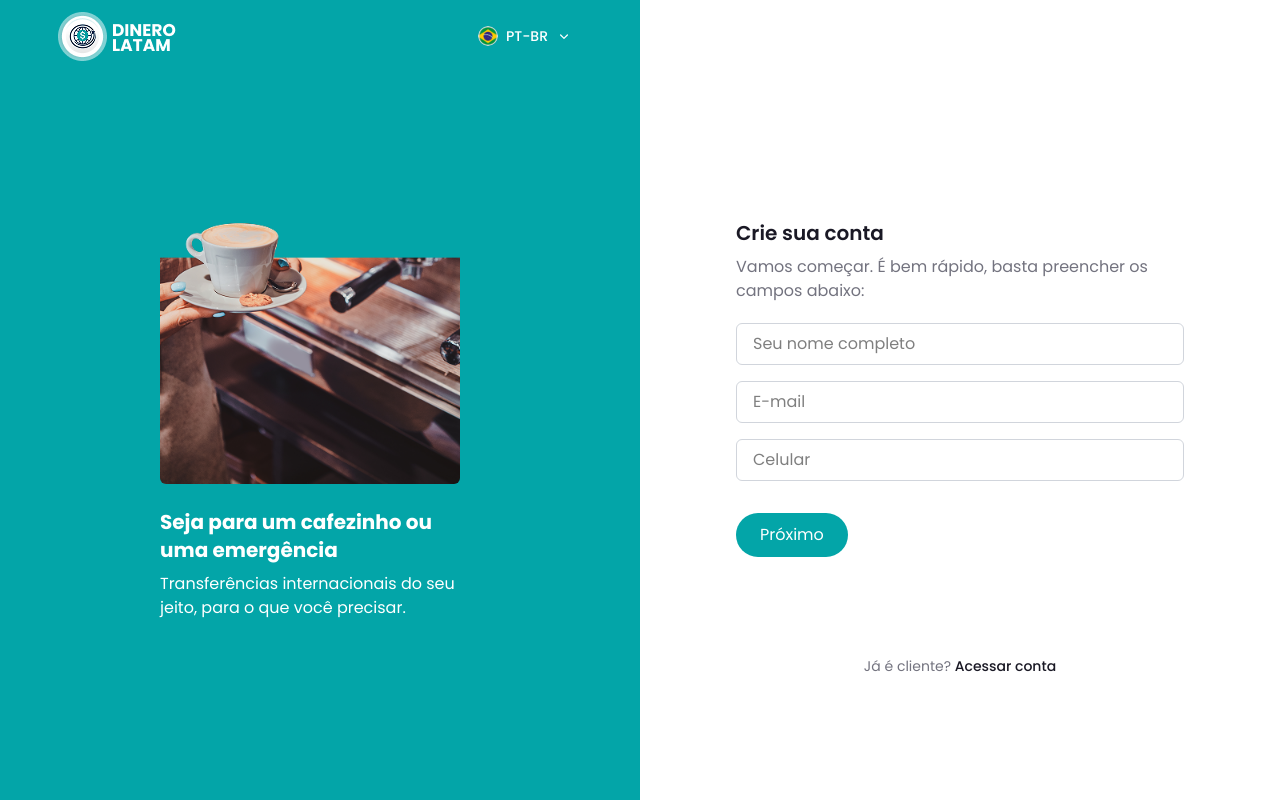
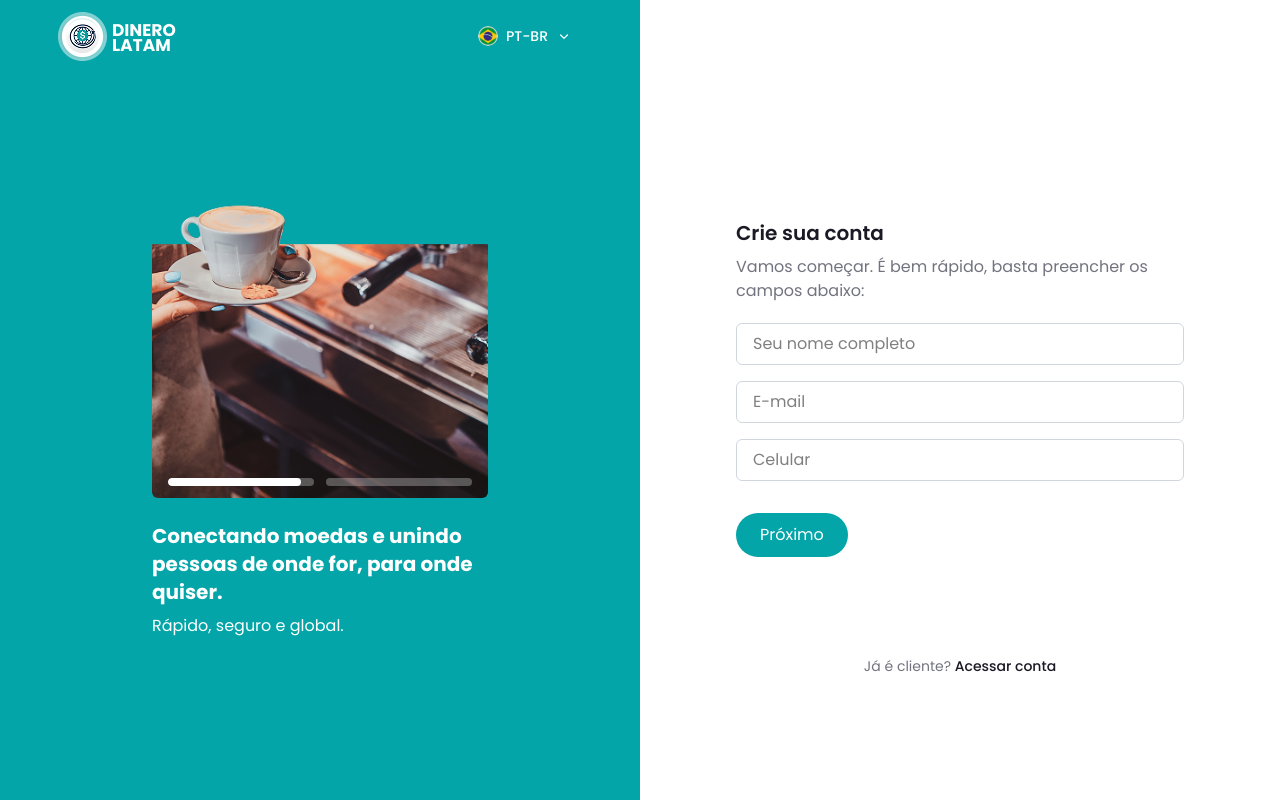
Before and after one commit to thaynathauany/FrontTailwind, a Next.js app: page /sign-up in a window 1280 px wide. Built offline with nearby package versions, Linux system fonts and the light colour scheme.

Commit message:
feat: basse carrossel paginas de criação de conta e login

```diff
--- a/src/app/login/page.tsx
+++ b/src/app/login/page.tsx
@@ -4,36 +4,34 @@ import { useState } from "react";
 import StepOne from "./steps/StepOne";
 import StepTwo from "./steps/StepTwo";
 import StepThree from "./steps/StepThree";
-import Container from "@/components/ui/Container";
 import AuthHeader from "@/components/layout/AuthHeader.tsx/page";
-import { useTranslations } from "next-intl";
+import SignInBannerCarousel from "@/components/ui/AutoStepperCarousel";
 
 
 export default function SignUpPage() {
   const [step, setStep] = useState(1);
-  const t = useTranslations("SignIn");
-
   return (
     <div className="flex flex-col lg:flex-row min-h-screen">
       {/* Lado esquerdo */}
       <div className="flex flex-col justify-start px-4 pb-6 sm:px-6 sm:pb-8 bg-secondary text-white w-full lg:w-1/2">
         <AuthHeader />
         <div className="flex items-center justify-center px-0 py-0 sm:px-6 lg:flex-1">
-          <Container className="p-0">
-            <img
-              src="/images/destaques/Mobile_Banner_Cafe.png"
-              alt="Cafezinho"
-              className="w-full max-w-[300px] h-auto rounded-md mb-6 mx-auto lg:mx-0"
-            />
-            <div className="flex flex-col space-y-2 text-center lg:text-left w-full max-w-xs mx-auto lg:mx-0">
-              <h2 className="text-xl font-bold">
-                {t("signinBannerTitle")}
-              </h2>
-              <p className="text-base">
-                {t("signinBannerDescription")}
-              </p>
-            </div>
-          </Container>
+          <SignInBannerCarousel
+            slides={[
+              {
+                id: "cafe",
+                image: "/images/destaques/Mobile_Banner_Cafe.png",
+                alt: "Cafezinho",
+              },
+              {
+                id: "emergency",
+                image: "/images/destaques/Mobile_Sobre_Banner_01.png",
+                alt: "Emergência",
+              },
+            ]}
+            ns="Carousel"
+            intervalMs={6000}
+          />
         </div>
       </div>
 
--- a/src/app/sign-up/page.tsx
+++ b/src/app/sign-up/page.tsx
@@ -4,36 +4,34 @@ import { useState } from "react";
 import StepOne from "./steps/StepOne";
 import StepTwo from "./steps/StepTwo";
 import StepThree from "./steps/StepThree";
-import Container from "@/components/ui/Container";
 import AuthHeader from "@/components/layout/AuthHeader.tsx/page";
-import { useTranslations } from "next-intl";
+import SignInBannerCarousel from "@/components/ui/AutoStepperCarousel";
 
 
 export default function SignUpPage() {
     const [step, setStep] = useState(1);
-    const t = useTranslations("SignUp");
-
     return (
         <div className="flex flex-col lg:flex-row min-h-screen">
             {/* Lado esquerdo */}
             <div className="flex flex-col justify-start px-4 pb-6 sm:px-6 sm:pb-8 bg-secondary text-white w-full lg:w-1/2">
                 <AuthHeader />
                 <div className="flex items-center justify-center px-0 py-0 sm:px-6 lg:flex-1">
-                    <Container className="p-0">
-                        <img
-                            src="/images/destaques/Mobile_Banner_Cafe.png"
-                            alt="Cafezinho"
-                            className="w-full max-w-[300px] h-auto rounded-md mb-6 mx-auto lg:mx-0"
-                        />
-                        <div className="flex flex-col space-y-2 text-center lg:text-left w-full max-w-xs mx-auto lg:mx-0">
-                            <h2 className="text-xl font-bold">
-                                {t("signupBannerTitle")}
-                            </h2>
-                            <p className="text-base">
-                                {t("signupBannerDescription")}
-                            </p>
-                        </div>
-                    </Container>
+                    <SignInBannerCarousel
+                        slides={[
+                            {
+                                id: "cafe",
+                                image: "/images/destaques/Mobile_Banner_Cafe.png",
+                                alt: "Cafezinho",
+                            },
+                            {
+                                id: "emergency",
+                                image: "/images/destaques/Mobile_Sobre_Banner_01.png",
+                                alt: "Emergência",
+                            },
+                        ]}
+                        ns="Carousel"
+                        intervalMs={6000}
+                    />
                 </div>
             </div>
 
--- a/src/components/layout/Header/Header.tsx
+++ b/src/components/layout/Header/Header.tsx
@@ -22,10 +22,7 @@ export default function Header() {
   const [isScrolled, setIsScrolled] = useState(false);
 
   useEffect(() => {
-    const handleScroll = () => {
-      setIsScrolled(window.scrollY > 10);
-    };
-
+    const handleScroll = () => setIsScrolled(window.scrollY > 10);
     window.addEventListener("scroll", handleScroll);
     return () => window.removeEventListener("scroll", handleScroll);
   }, []);
@@ -40,21 +37,9 @@ export default function Header() {
   ];
 
   const profileItems = [
-    {
-      label: t("profile"),
-      href: "#",
-      img: "/images/icones/minha-area.png",
-    },
-    {
-      label: t("send_money"),
-      href: "/settings",
-      img: "/images/icones/transferencia.png",
-    },
-    {
-      label: t("signOut"),
-      href: "#",
-      img: "/images/icones/sair.png",
-    },
+    { label: t("profile"), href: "#", img: "/images/icones/minha-area.png" },
+    { label: t("send_money"), href: "/settings", img: "/images/icones/transferencia.png" },
+    { label: t("signOut"), href: "#", img: "/images/icones/sair.png" },
   ];
 
   return (
@@ -71,13 +56,13 @@ export default function Header() {
               />
             </Link>
 
-            <nav className="hidden md:flex gap-x-8 text-sm font-semibold text-gray-700">
+            {/* Desktop nav (apenas >= lg) */}
+            <nav className="hidden lg:flex gap-x-8 text-sm font-semibold text-gray-700">
               {navigation.map((item) => (
                 <a
                   key={item.name}
                   href={item.href}
-                  className={`text-base font-medium ${pathname === item.href ? "text-secondary" : "text-black"
-                    } hover:text-secondary`}
+                  className={`text-base font-medium ${pathname === item.href ? "text-secondary" : "text-black"} hover:text-secondary`}
                 >
                   {item.name}
                 </a>
@@ -87,8 +72,8 @@ export default function Header() {
 
           {/* Área da direita (botões + menu mobile + usuário) */}
           <div className="flex items-center gap-x-4">
-            {/* Botões Entrar/Cadastrar - visíveis só no desktop */}
-            <div className="hidden md:flex gap-x-2">
+            {/* Botões Entrar/Cadastrar - visíveis só no desktop (>= lg) */}
+            <div className="hidden lg:flex gap-x-2">
               <Link
                 href="/sign-up"
                 className="flex items-center justify-center font-normal w-auto h-[36px] px-3 rounded-[120px] border border-secondary text-secondary"
@@ -105,8 +90,8 @@ export default function Header() {
 
             <LanguageSwitcher />
 
-            {/* aguardando backend */}
-            <Menu as="div" className="relative hidden md:block">
+            {/* Menu do usuário - apenas desktop (>= lg) */}
+            <Menu as="div" className="relative hidden lg:block">
               <MenuButton className="-m-1.5 flex items-center p-1.5 gap-2">
                 <p className="text-small text-black">Renato</p>
                 <div
@@ -123,9 +108,7 @@ export default function Header() {
                     <li key={item.label}>
                       <a
                         href={item.href}
-                        className={`flex flex-row-reverse items-center justify-between gap-2 px-4 py-2 text-sm hover:bg-gray-100 rounded ${item.label === t("signOut")
-                          ? "text-orange"
-                          : "text-black"
+                        className={`flex flex-row-reverse items-center justify-between gap-2 px-4 py-2 text-sm hover:bg-gray-100 rounded ${item.label === t("signOut") ? "text-orange" : "text-black"
                           }`}
                       >
                         <img src={item.img} alt={item.label} className="w-5 h-5" />
@@ -137,11 +120,11 @@ export default function Header() {
               </MenuItems>
             </Menu>
 
-            {/* Botão de menu mobile (visível só no mobile) */}
+            {/* Botão de menu mobile/tablet (visível < lg) */}
             <button
               type="button"
               onClick={() => setMobileMenuOpen(true)}
-              className="md:hidden p-3"
+              className="lg:hidden p-3"
             >
               <span className="sr-only">Abrir menu</span>
               <Bars3Icon aria-hidden="true" className="size-5 text-gray-900" />
@@ -149,12 +132,8 @@ export default function Header() {
           </div>
         </div>
 
-        {/* Mobile menu */}
-        <Dialog
-          open={mobileMenuOpen}
-          onClose={setMobileMenuOpen}
-          className="lg:hidden"
-        >
+        {/* Mobile/Tablet menu (ativo < lg) */}
+        <Dialog open={mobileMenuOpen} onClose={setMobileMenuOpen} className="lg:hidden">
           <div className="fixed inset-0 z-50" />
           <DialogPanel className="fixed inset-y-0 right-0 z-50 w-full overflow-y-auto bg-white px-5 pb-6 sm:ring-1 sm:ring-gray-900/10">
             <div className="max-w-[375px] mx-auto w-full">
@@ -187,7 +166,7 @@ export default function Header() {
                   </a>
                 ))}
 
-                {/* Botões no mobile */}
+                {/* Botões no mobile/tablet */}
                 <div className="flex w-full mt-4 gap-2">
                   <Link
                     href="/login"
--- /dev/null
+++ b/src/components/ui/AutoStepperCarousel.tsx
@@ -0,0 +1,117 @@
+"use client";
+import { useEffect, useMemo, useRef, useState } from "react";
+import { useTranslations } from "next-intl";
+import Container from "@/components/ui/Container";
+
+type Slide = {
+    id: string;
+    image: string;
+    alt?: string;
+};
+
+export default function SignInBannerCarousel({
+    slides,
+    ns,
+    intervalMs = 5000,
+}: {
+    slides: Slide[];
+    ns: string;
+    intervalMs?: number;
+}) {
+    const t = useTranslations(ns);
+    const [index, setIndex] = useState(0);
+    const [progress, setProgress] = useState(0); // 0..1
+    const [playing, setPlaying] = useState(true);
+    const raf = useRef<number | null>(null);
+
+    const reduceMotion = useMemo(
+        () =>
+            typeof window !== "undefined" &&
+            window.matchMedia?.("(prefers-reduced-motion: reduce)")?.matches,
+        []
+    );
+
+    useEffect(() => {
+        const onVis = () => setPlaying(document.visibilityState === "visible");
+        document.addEventListener("visibilitychange", onVis);
+        return () => document.removeEventListener("visibilitychange", onVis);
+    }, []);
+
+    useEffect(() => {
+        if (!playing) return;
+        if (reduceMotion) {
+            const id = setTimeout(
+                () => setIndex((i) => (i + 1) % slides.length),
+                intervalMs
+            );
+            return () => clearTimeout(id);
+        }
+
+        let start = performance.now();
+        const tick = (now: number) => {
+            const elapsed = now - start;
+            const p = Math.min(1, elapsed / intervalMs);
+            setProgress(p);
+            if (p >= 1) {
+                setIndex((i) => (i + 1) % slides.length);
+                start = performance.now();
+                setProgress(0);
+            }
+            raf.current = requestAnimationFrame(tick);
+        };
+        raf.current = requestAnimationFrame(tick);
+        return () => {
+            if (raf.current) cancelAnimationFrame(raf.current);
+        };
+    }, [index, playing, intervalMs, slides.length, reduceMotion]);
+
+    const s = slides[index];
+
+    return (
+        <div className="flex items-center justify-center px-0 py-0 sm:px-6 lg:flex-1">
+            <Container className="p-0">
+                <div
+                    className="relative w-full mx-auto lg:mx-0 rounded-md overflow-hidden mb-6"
+                    onMouseEnter={() => setPlaying(false)}
+                    onMouseLeave={() => setPlaying(true)}
+                >
+                    <img src={s.image} alt={s.alt ?? ""} className="w-full h-auto block" />
+
+                    <div className="absolute left-4 right-4 bottom-3 flex items-center gap-3">
+                        {slides.map((_, i) => {
+                            const isPast = i < index;
+                            const isActive = i === index;
+                            const filled = isPast ? 1 : isActive ? progress : 0;
+
+                            return (
+                                <button
+                                    key={i}
+                                    onClick={() => {
+                                        if (i === index) {
+                                            setIndex((prev) => (prev + 1) % slides.length);
+                                        } else {
+                                            setIndex(i);
+                                        }
+                                        setProgress(0);
+                                    }}
+                                    aria-label={`Ir para slide ${i + 1}`}
+                                    className="relative h-2 flex-1 rounded-full bg-white/30 overflow-hidden"
+                                >
+                                    <span className="absolute inset-0 rounded-full bg-black/10 mix-blend-soft-light" />
+                                    <span
+                                        className="absolute left-0 top-0 bottom-0 rounded-full bg-white"
+                                        style={{ width: `${filled * 100}%` }}
+                                    />
+                                </button>
+                            );
+                        })}
+                    </div>
+                </div>
+                <div className="flex flex-col space-y-2 text-center lg:text-left w-full max-w-sm mx-auto lg:mx-0">
+                    <h2 className="text-xl font-bold">{t(`slides.${s.id}.title`)}</h2>
+                    <p className="text-base">{t(`slides.${s.id}.subtitle`)}</p>
+                </div>
+            </Container>
+        </div>
+    );
+}
--- a/src/i18n/es.json
+++ b/src/i18n/es.json
@@ -206,10 +206,22 @@
     }
   },
 
+  "Carousel": {
+    "slides": {
+      "cafe": {
+        "title": "Conectando monedas y uniendo personas desde donde estés, hacia donde quieras.",
+        "subtitle": "Rápido, seguro y global.",
+        "button": "Enviar dinero"
+      },
+      "emergency": {
+        "title": "Para emergencias, sin burocracia.",
+        "subtitle": "Transferencia en minutos.",
+        "button": "Enviar ahora"
+      }
+    }
+  },
+
   "SignUp": {
-    "signupBannerTitle": "Ya sea para un cafecito o una emergencia",
-    "signupBannerDescription": "Transferencias internacionales a tu manera, para lo que necesites.",
-
     "step1": {
       "title": "Crea tu cuenta",
       "description": "Vamos a comenzar. Es muy rápido, solo completa los campos abajo:",
--- a/src/i18n/pt.json
+++ b/src/i18n/pt.json
@@ -206,10 +206,22 @@
     }
   },
 
+  "Carousel": {
+    "slides": {
+      "cafe": {
+        "title": "Conectando moedas e unindo pessoas de onde for, para onde quiser.",
+        "subtitle": "Rápido, seguro e global.",
+        "button": "Enviar dinheiro"
+      },
+      "emergency": {
+        "title": "Para emergências, sem burocracia.",
+        "subtitle": "Transferência em minutos.",
+        "button": "Enviar agora"
+      }
+    }
+  },
+
   "SignUp": {
-    "signupBannerTitle": "Seja para um cafezinho ou uma emergência",
-    "signupBannerDescription": "Transferências internacionais do seu jeito, para o que você precisar.",
-
     "step1": {
       "title": "Crie sua conta",
       "description": "Vamos começar. É bem rápido, basta preencher os campos abaixo:",
```
